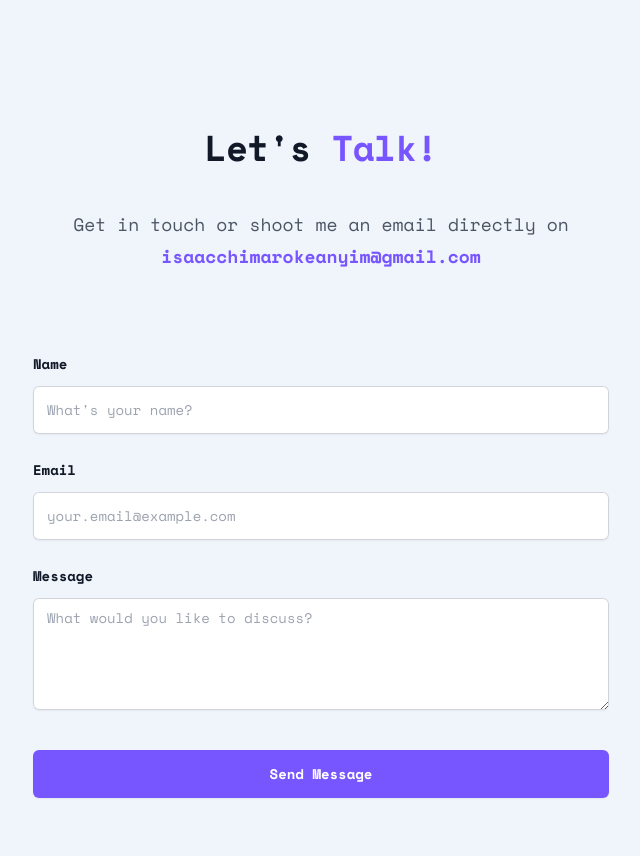
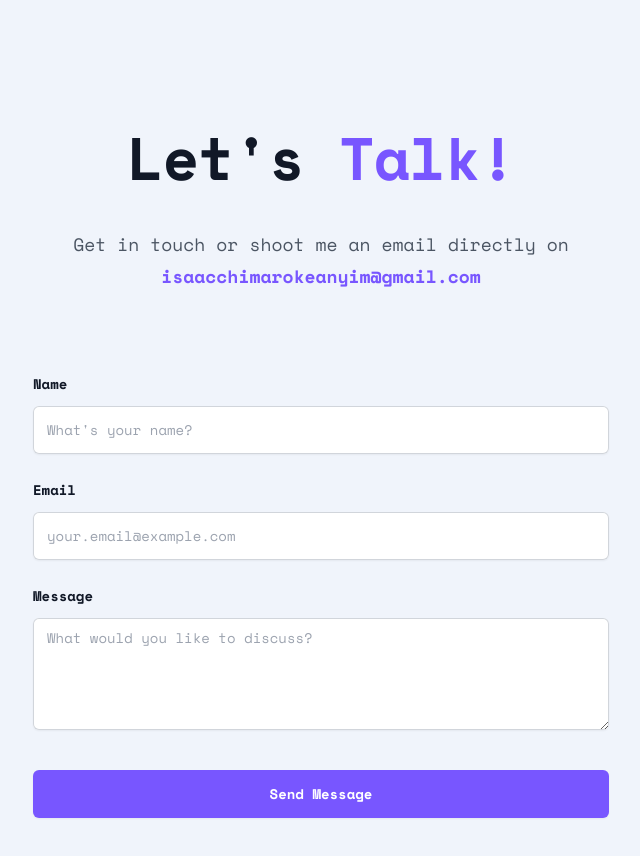
Before and after one commit to CreatorLZ/isaacanyim, a Next.js app: page /about in a window 1280 px wide. Shown: the part 1544-2400 px from the top of the page, without its empty margins (319-959 px from the left). Built offline with nearby package versions, Linux system fonts and the light colour scheme; no server answers; a web font is replaced by a local one.

Commit message:
face lifts

```diff
--- a/app/components/Contact.jsx
+++ b/app/components/Contact.jsx
@@ -105,7 +105,7 @@ export default function Contact() {
       </div>
 
       <div className="mx-auto max-w-2xl text-center">
-        <h2 className="text-3xl font-bold tracking-tight text-gray-900 sm:text-4xl">
+        <h2 className="text-3xl lg:text-6xl font-bold tracking-tight text-gray-900 sm:text-4xl">
           Let{"'"}s <span className="text-primary">Talk{"!"}</span>
         </h2>
         <p className="mt-2 text-lg leading-8 text-gray-600">
```
